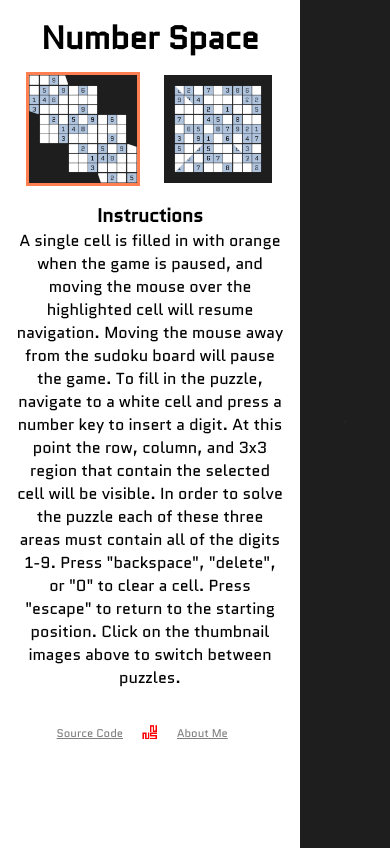
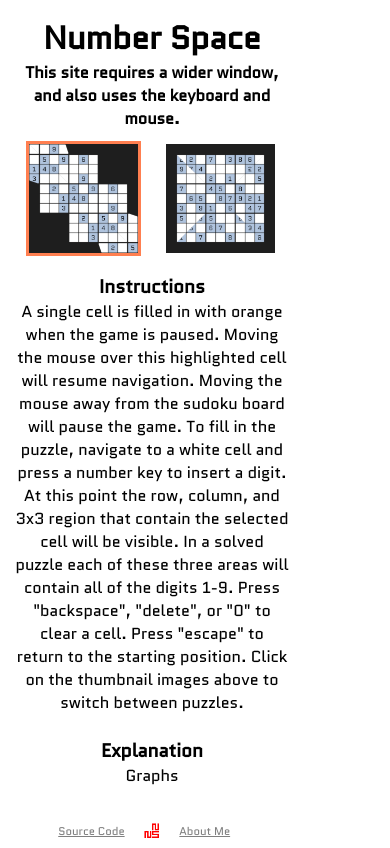
Before and after one commit to 06tron/numberspace, a plain HTML site: page index.html in a window 390 px wide. Drawn offline with Linux system fonts and the light colour scheme.

Commit message:
Sunday progress

```diff
--- a/draw_game.js
+++ b/draw_game.js
@@ -1,6 +1,5 @@
-const tableMargin = 50;
-const drawBound = 5;
-let debugMode = 0;
+const drawBound = 6;
+let debugMode = false;
 
 /**
  * Both the x and y values are integer distances measured in the side length of
@@ -280,8 +279,10 @@ function startGame({
 	const xBox = target => Math.floor((target.x - origin.x) / length);
 	const yBox = target => Math.floor((target.y - origin.y) / length);
 	const attemptStep = startFlight(order, vertex, level);
-	const p1 = document.getElementById("board");
-	const p2 = document.getElementById("flight");
+	const p1 = document.getElementById("fps");
+	const p2 = document.getElementById("board");
+	const p3 = document.getElementById("flight");
+	const frameTimes = [];
 	return [puzzleKey, {
 		overwriteInput: function (glyphIndex = -1) {
 			if (regions[vertex.i].overwrite(vertex.j, glyphIndex)) {
@@ -307,7 +308,7 @@ function startGame({
 			if (paused) {
 				paused = xBox(target) != level.x || yBox(target) != level.y;
 				mouse = target;
-				return this;
+				return !paused;
 			}
 			const steps = {
 				x: xBox(target) - xBox(mouse),
@@ -315,7 +316,7 @@ function startGame({
 			};
 			if (steps.x == 0 && steps.y == 0) {
 				mouse = target;
-				return this;
+				return true;
 			}
 			regions[vertex.i].reselect();
 			let wallsHit;
@@ -352,26 +353,26 @@ function startGame({
 			mouse = target;
 			topLeftOfRegion(order, level, length, origin, pTL);
 			setLimits(length * order, canvasWidth, canvasHeight, pTL, limits);
-			return this;
+			return true;
 		},
 		switchPaused: function (value = null) {
 			paused = (value == null) ? !paused : value;
 			return this;
 		},
-		recomputeLength: function ({ width, height }) {
+		recomputeLength: function ({ width, height }, barWidth) {
 			paused = true;
 			canvasWidth = width;
 			canvasHeight = height;
 			let [tableWidth, tableHeight] = displaySetup;
-			const horizontalFit = (width - tableMargin * 2) / tableWidth;
-			const verticalFit = (height - tableMargin * 2) / tableHeight;
+			const horizontalFit = (width - barWidth * 0.25) / tableWidth;
+			const verticalFit = (height - barWidth * 0.25) / tableHeight;
 			length = Math.min(horizontalFit, verticalFit) / order;
 			origin.x = (width - tableWidth * length * order) * 0.5;
 			origin.y = (height - tableHeight * length * order) * 0.5;
 			topLeftOfRegion(order, level, length, origin, pTL);
 			setLimits(length * order, canvasWidth, canvasHeight, pTL, limits);
 			if (debugMode) {
-				p1.innerText = boardData(order, puzzleKey, input, length);
+				p2.innerText = boardData(order, puzzleKey, input, length);
 			}
 			return this;
 		},
@@ -380,6 +381,13 @@ function startGame({
 			return this;
 		},
 		frame: function (ctx) {
+			if (debugMode) {
+				const now = performance.now();
+				while (frameTimes.length > 0 && frameTimes[0] <= now - 1000) {
+					frameTimes.shift();
+				}
+				p1.innerText = dataPoint("fps", frameTimes.length);
+			}
 			if (skipFrame) {
 				return;
 			}
@@ -396,7 +404,8 @@ function startGame({
 				tileTree(level.walk, pTL, mouse, length * order, limits, ctx);
 			}
 			if (debugMode) {
-				p2.innerText = flightData(input, vertex, level, mouse);
+				frameTimes.push(performance.now());
+				p3.innerText = flightData(input, vertex, level, mouse);
 			}
 			skipFrame = true;
 		}
@@ -408,13 +417,15 @@ function onMouseMove({ clientX, clientY }, barWidth, game) {
 		x: clientX - barWidth,
 		y: clientY
 	};
-	game.moveMouse(target).draw();
+	if (game.moveMouse(target)) {
+		game.draw();
+	}
 }
 
 function onResize(barWidth, game, canvas, ctx) {
 	canvas.width = window.innerWidth - barWidth;
 	canvas.height = window.innerHeight;
-	game.recomputeLength(canvas).draw().frame(ctx);
+	game.recomputeLength(canvas, barWidth).draw().frame(ctx);
 }
 
 function debugKeys(key, game) {
@@ -463,31 +474,31 @@ function getGameControl() {
 	const games = Object.fromEntries(puzzleBoards.map(startGame));
 	return {
 		current: () => games[gameKey],
-		onMouseDown: function({ target }, canvas) {
+		onMouseDown: function({ target }, barWidth, canvas) {
 			if (target.className != "thumb") {
 				return;
 			}
 			setClassName(gameKey, "thumb");
 			target.className = "selected thumb";
 			gameKey = target.id;
-			games[gameKey].recomputeLength(canvas).draw();
+			games[gameKey].recomputeLength(canvas, barWidth).draw();
 		}
 	};
+}
+
+function getStyleOf(selector) {
+	return window.getComputedStyle(document.querySelector(selector));
 }
 
 function getEventHandler(gameControl) {
 	const canvas = document.getElementById("canvas");
 	const ctx = canvas.getContext("2d");
-	const barStyle = document.getElementById("bar").style;
-	let barWidth = parseInt(barStyle.width);
+	let barWidth = parseInt(getStyleOf(".sidebar").width);
 	return function (event) {
 		switch (event.type) {
 			case "mousemove":
 				onMouseMove(event, barWidth, gameControl.current());
 				break;
-			case "ns_bar_resize":
-				barWidth = event.detail;
-				barStyle.width = `${barWidth}px`;
 			case "resize":
 				onResize(barWidth, gameControl.current(), canvas, ctx);
 				break;
@@ -498,7 +509,7 @@ function getEventHandler(gameControl) {
 				gameControl.current().switchPaused(true).draw();
 				break;
 			case "mousedown":
-				gameControl.onMouseDown(event, canvas);
+				gameControl.onMouseDown(event, barWidth, canvas);
 		}
 	};
 }
@@ -514,7 +525,7 @@ function insertThumb({ puzzleKey, altText, isHidden }) {
 	const img = document.createElement("img");
 	img.id = puzzleKey;
 	img.className = "thumb";
-	img.src = `graphics/${puzzleKey}.png`;
+	img.src = `graphics/images/${puzzleKey}.png`;
 	img.alt = altText;
 	document.getElementById("puzzles").appendChild(img);
 }
--- a/index.html
+++ b/index.html
@@ -3,7 +3,7 @@
 
 <head>
 	<title>Number Space</title>
-	<link rel="icon" type="image/png" href="graphics/ns_heart.png">
+	<link rel="icon" type="image/png" href="graphics/images/ns_heart.png">
 	<link href="style.css" rel="stylesheet">
 	<meta name="viewport" content="width=device-width, initial-scale=1">
 	<script src="graphics/vertex_arrays.js"></script>
@@ -17,34 +17,45 @@
 	<div class="game">
 		<canvas id="canvas"></canvas>
 	</div>
-	<div id="bar" class="sidebar" style="width: 300px">
+	<div class="sidebar">
 		<div class="content">
 			<h1>Number Space</h1>
+			<div class="notice">
+				<h4>This site requires a wider window, and also uses the keyboard and mouse.</h4>
+			</div>
 			<div id="puzzles"></div>
 			<div id="about">
 				<h3>Instructions</h3>
 				<p>
-					A single cell is filled in with orange when the game is paused, and moving the mouse over the highlighted cell will resume navigation.
+					A single cell is filled in with orange when the game is paused.
+					Moving the mouse over this highlighted cell will resume navigation.
 					Moving the mouse away from the sudoku board will pause the game.
 					To fill in the puzzle, navigate to a white cell and press a number key to insert a digit.
 					At this point the row, column, and 3x3 region that contain the selected cell will be visible.
-					In order to solve the puzzle each of these three areas must contain all of the digits 1-9.
+					In a solved puzzle each of these three areas will contain all of the digits 1-9.
 					Press "backspace", "delete", or "0" to clear a cell.
 					Press "escape" to return to the starting position.
 					Click on the thumbnail images above to switch between puzzles.
 				</p>
+				<br>
+				<h3>Explanation</h3>
+				<p>
+					Graphs
+				</p>
+				<!-- <img src="graphics/graphs/regular.svg" alt="None yet"> -->
 			</div>
 		</div>
 		<div id="debug" class="hidden">
+			<p id="fps"></p>
 			<p id="board"></p>
 			<p id="flight"></p>
 		</div>
 		<div class="content">
-			<a class="left link" target="_blank" href="https://github.com/06tron/numberspace/">Source Code</a>
+			<a class="footer right" target="_blank" href="https://github.com/06tron/numberspace/">Source Code</a>
 			<div class="icon">
-				<img id="ns_heart" class="thumb" src="graphics/ns_heart.png" alt="A 1-region 1-cell space.">
+				<img id="ns_heart" class="thumb" src="graphics/images/ns_heart.png" alt="A 1-region 1-cell space.">
 			</div>
-			<a class="right link" target="_blank" href="https://06tron.github.io/">About Me</a>
+			<a class="footer left" target="_blank" href="https://06tron.github.io/">About Me</a>
 		</div>
 	</div>
 </body>
--- a/puzzles/puzzle_boards.js
+++ b/puzzles/puzzle_boards.js
@@ -4,7 +4,7 @@ const puzzleBoards = [
 		"puzzleKey": "hallway",
 		"altText": "A 3-region planar puzzle.",
 		"isHidden": false,
-		"displaySetup": [5, 3, 7, 4, 4],
+		"displaySetup": [4, 4, 4, 4, 4],
 		"symbolSet": symbolSets.nineDigits,
 		"puzzleCells": [[5, 0, 9, 4, 8, 0, 0, 0, 0], [0, 6, 0, 0, 0, 0, 0, 9, 0], [0, 2, 0, 0, 0, 1, 0, 0, 3]],
 		"halfEdges": [[0, 1, 1, 0], [0, 1, 2, 0], [0, 2, 0, 0], [0, 2, 3, 0]]
--- a/style.css
+++ b/style.css
@@ -5,23 +5,26 @@
 }
 
 * {
+	box-sizing: border-box;
+	overflow: hidden;
 	margin: 0;
-	overflow: hidden;
-	box-sizing: border-box;
 }
 
 .game {
+	background-color: #1E1E1E;
 	float: right;
-	background-color: #1E1E1E;
 }
 
+/* Allows the sidebar to scroll without moving the game */
 .sidebar {
 	position: absolute;
+	bottom: 0;
+	top: 0;
 	overflow: auto;
-    top: 0;
-    bottom: 0;
+	width: 19em;
 }
 
+/* All non-debug text */
 .content {
 	font-family: "Quantico", sans-serif;
 	font-weight: normal;
@@ -29,13 +32,15 @@
 	padding: 5%;
 }
 
+/* For the clickable thumbnail images */
 .thumb {
-	width: 40%;
-	margin: 5%;
 	box-shadow: 0px 0px 0px 0px;
 	transition: box-shadow 100ms linear;
+	margin: 5%;
+	width: 40%;
 }
 
+/* A thumbnail image becomes selected when it is clicked */
 .selected {
 	box-shadow: 0px 0px 0px 3px coral;
 }
@@ -44,30 +49,51 @@
 	display: none;
 }
 
+/* For debug text */
 .info {
+	padding-left: 3em;
 	font-family: monospace;
 	white-space: pre;
-	padding-left: 40px;
 }
 
+/* Allows for the heart icon to be both a thumbnail image and small */
 .icon {
+	float: left;
 	width: 20%;
-	float: left;
 }
 
-.link {
+/* Used for the links on either side of the icon */
+.footer {
+	font-size: 0.7em;
+	color: gray;
 	position: relative;
 	top: 0.5em;
+	float: left;
 	width: 40%;
-	font-size: 0.7em;
-	color: gray;
-	float: left;
 }
 
 .left {
+	text-align: left;
+}
+
+.right {
 	text-align: right;
 }
 
-.right {
-	text-align: left;
+.notice {
+	display: none;
 }
+
+/* If the screen is not wide enough the game is not displayed and a message is
+shown to the user */
+@media only screen and (max-width: 36em) {
+
+	.game {
+		display: none;
+	}
+
+	.notice {
+		display: block;
+	}
+
+}
```
Also changed, not shown: graphics/graphs/courtyard.svg (added), graphics/graphs/regular.svg (added), graphics/images/courtyard.png (renamed from graphics/courtyard.png), graphics/images/hallway.png (renamed from graphics/hallway.png), graphics/images/ns_heart.png (renamed from graphics/ns_heart.png), 2 other files.
